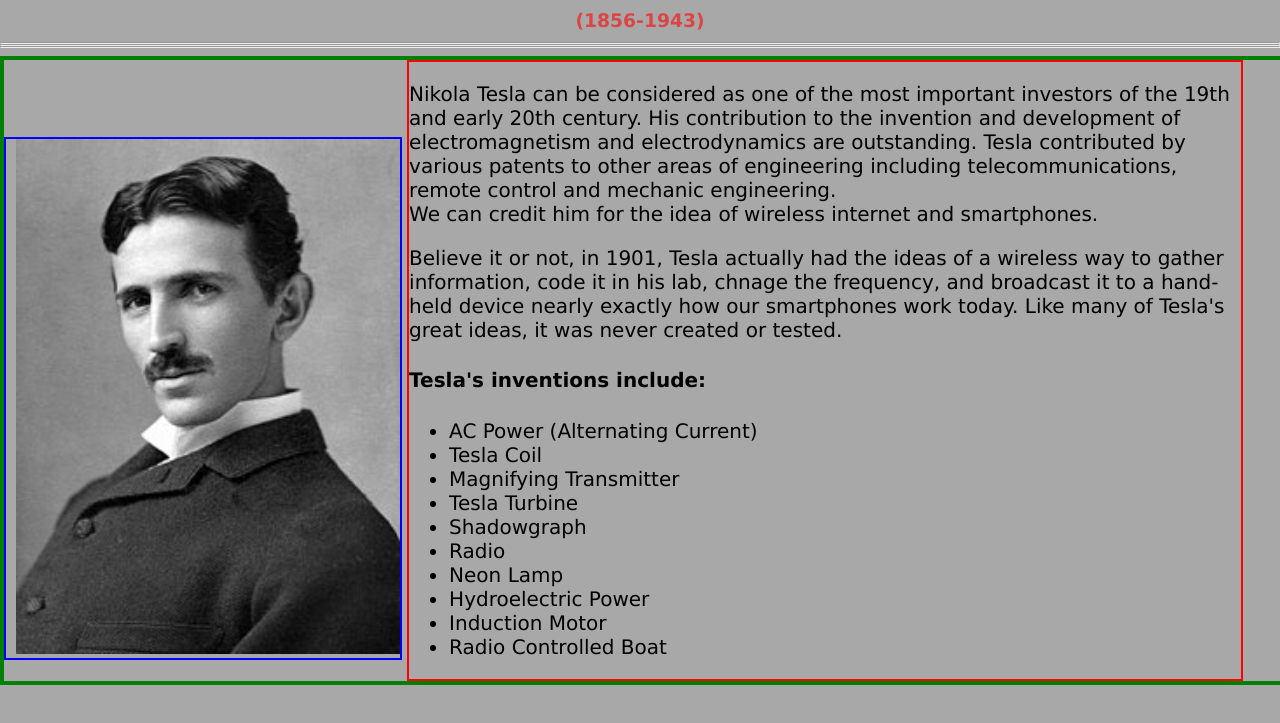
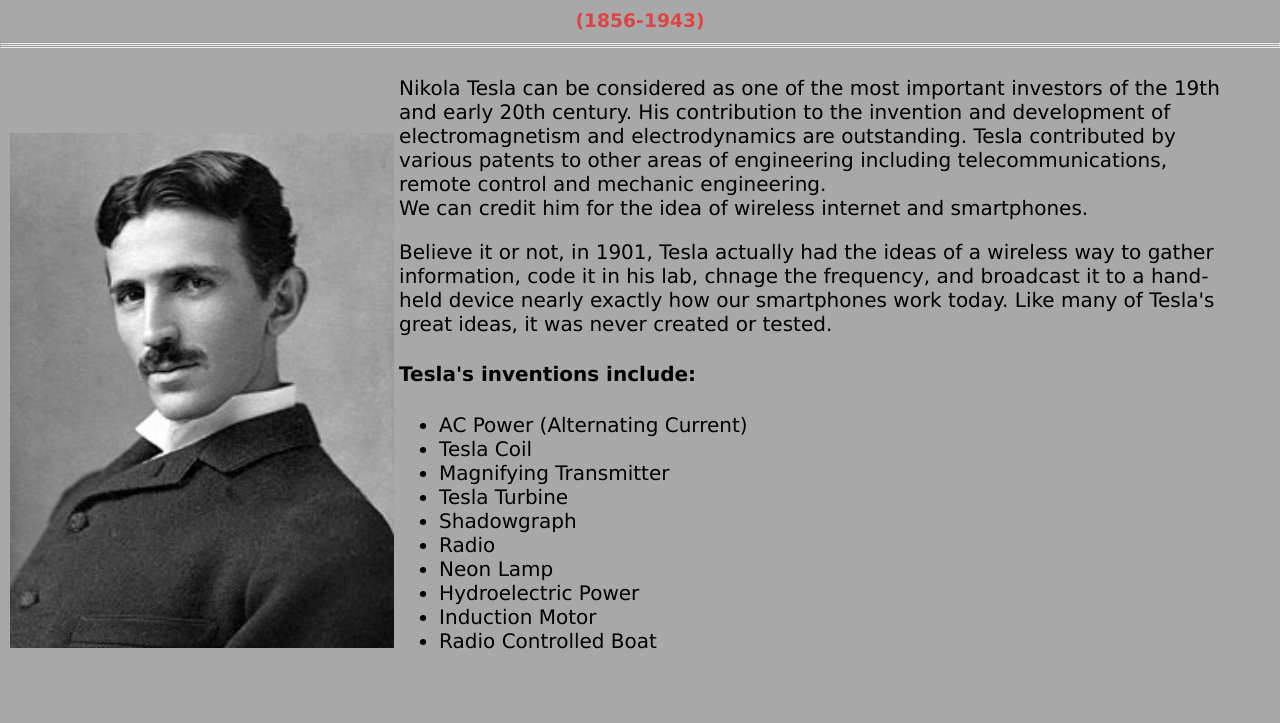
Before and after one commit to ItsOloyeOmoyele/TeslaTribute, a plain HTML site: page index.html in a window 1280 px wide. Shown: the part 95-818 px from the top of the page. Drawn offline with Linux system fonts and the light colour scheme.

Commit message:
Add files via upload

```diff
--- a/tesla.css
+++ b/tesla.css
@@ -14,7 +14,6 @@ body {
   width: 100%;
   padding: 0px;
   margin: 0px;
-  border: solid 4px green;
 }
 hr {
   margin-top: -8px;
@@ -23,13 +22,11 @@ hr {
   display: inline-block;
   width: 30%;
   padding-left: 10px;
-  border: solid 2px blue;
 }
 .col2 {
   display: inline-block;
   width: 65%;
   font-size: 20px;
-  border: solid 2px red;
 }
 h1 {
   text-decoration: underline;
```
